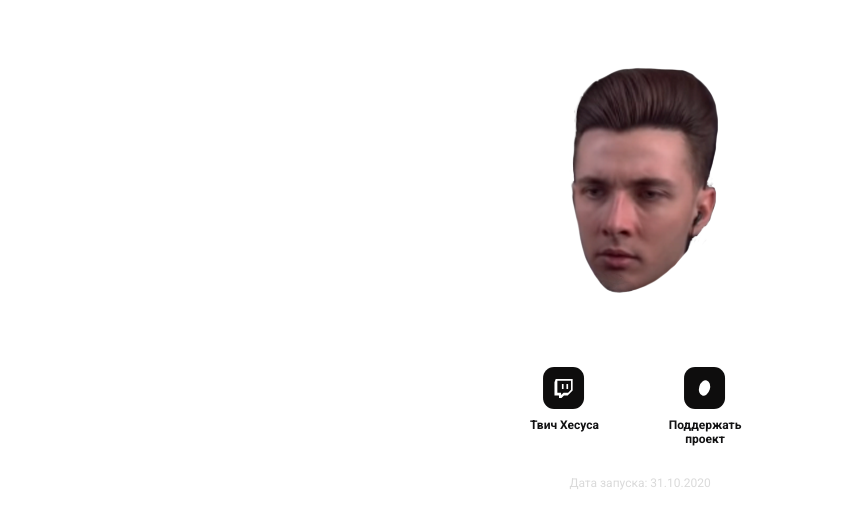
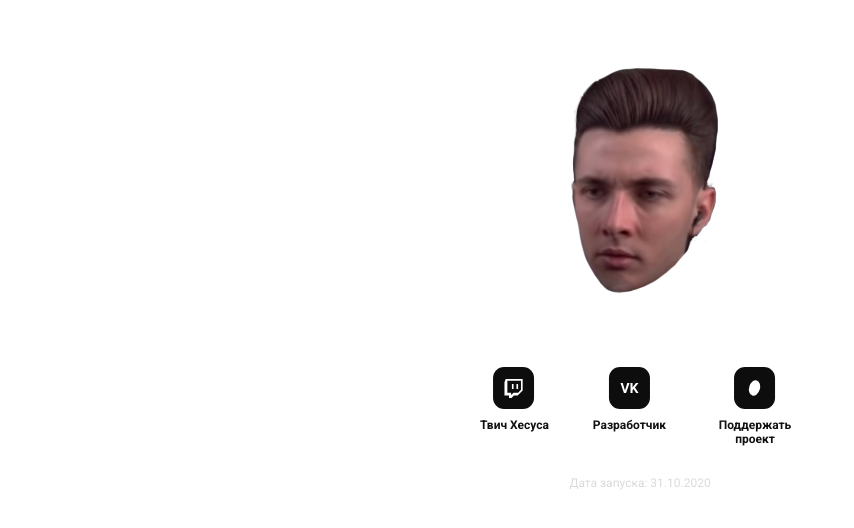
Before and after one commit to taptaphesus/taptaphesus.github.io, a plain HTML site: page index.html in a window 1280 px wide. Shown: the part 188-716 px from the top of the page, without its empty margins (0-854 px from the left). Drawn offline with nearby package versions, Linux system fonts and the light colour scheme; no server answers.

Commit message:
linksdev

```diff
--- a/css/style.css
+++ b/css/style.css
@@ -98,17 +98,17 @@ button:hover {
 
 .container__links-content {
     display: flex;
-    width: 220px;
+    width: 320px;
     justify-content: space-between;
 }
-.links-content__hesus, .links-content__donate {
+.links-content__hesus, .links-content__donate, .links-content__dev {
     text-align: center;
     -moz-transition: all .3s ease-out;
     -o-transition: all .3s ease-out;
     -webkit-transition: all .3s ease-out;
     transition: all .3s ease-out;
 }
-.links-content__hesus:hover, .links-content__donate:hover {
+.links-content__hesus:hover, .links-content__donate:hover, .links-content__dev:hover {
     -webkit-transform: scale(1.05);
     -moz-transform: scale(1.05);
     -o-transform: scale(1.05);
--- a/index.html
+++ b/index.html
@@ -28,6 +28,10 @@
               <a href="https://www.twitch.tv/jesusavgn" target="_blank"><img src="img/twitch_hesus.svg"></a>
               <p>Твич Хесуса</p>
             </div>
+            <div class="links-content__dev">
+                <a href="https://vk.com/privalenkovkirill" target="_blank"><img src="img/vk_dev.svg"></a>
+                <p>Разработчик</p>
+            </div>
             <div class="links-content__donate" style="width: 90px;">
               <a href="https://www.donationalerts.com/r/taptaphesus" target="_blank"><img src="img/donation.svg"></a>
               <p>Поддержать проект</p>
```
